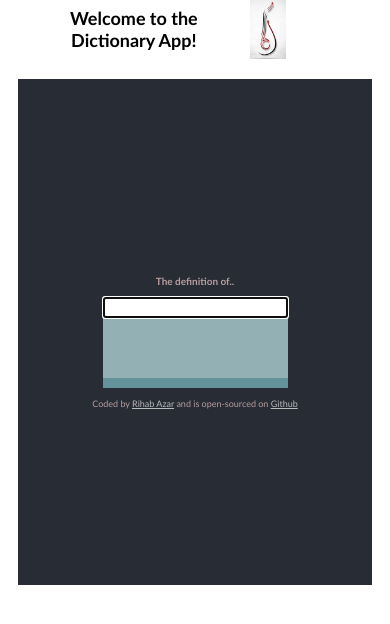
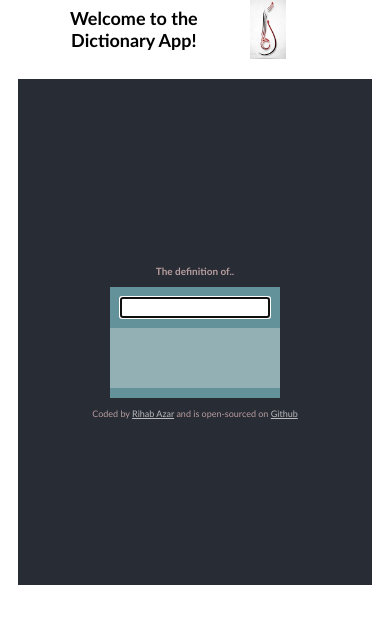
Before and after one commit to Shahbi88/react-dictionary, a React (Create React App) app: page / in a window 390 px wide. Shown: the top 624 px of the page. Built offline with nearby package versions, Linux system fonts and the light colour scheme.

Commit message:
input style

```diff
--- a/src/App.css
+++ b/src/App.css
@@ -21,7 +21,20 @@
   height: 15vmin;
   margin-left: 20px;
 }
-
+form {
+  align-items: center;
+  display: flex;
+  flex-direction: column;
+}
+input {
+  margin: 10px;
+  display: flex;
+  flex-direction: column;
+  justify-content: center;
+  align-items: center;
+  text-align: center;
+  max-width: 800px;
+}
 .dictionary {
   background-color: rgba(121, 184, 193, 0.728);
 
@@ -129,6 +142,19 @@ a {
 }
 
 @media (max-width: 800px) {
+  form {
+    align-items: center;
+    display: flex;
+    flex-direction: column;
+  }
+  input {
+    display: flex;
+    flex-direction: column;
+    justify-content: center;
+    align-items: center;
+    text-align: center;
+    max-width: 150px;
+  }
   .App {
     padding-top: 15px;
     display: block;
```
